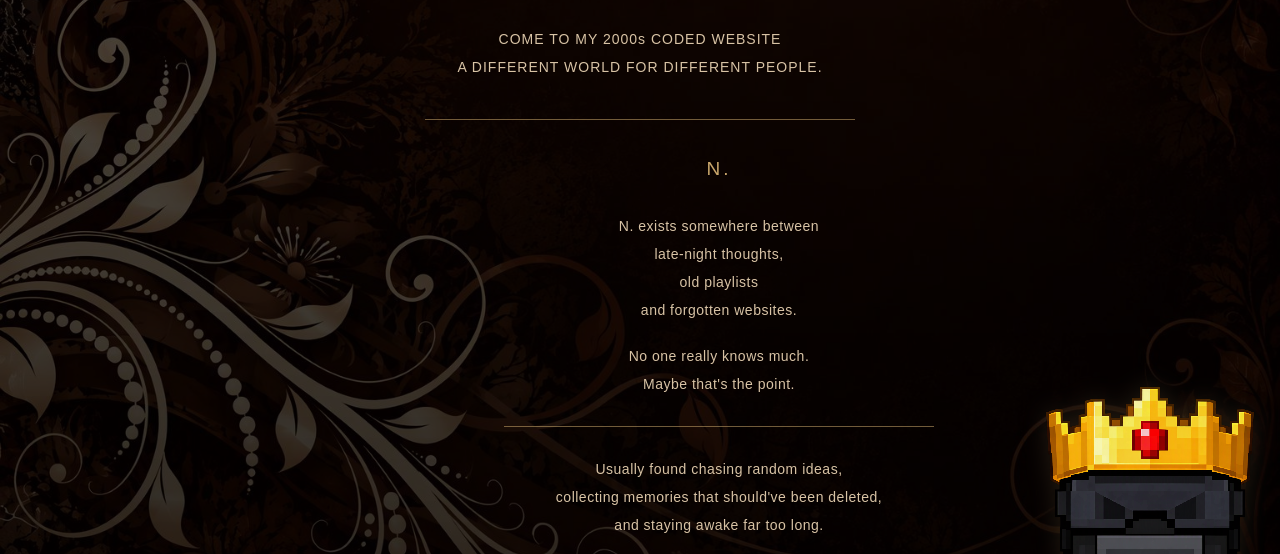
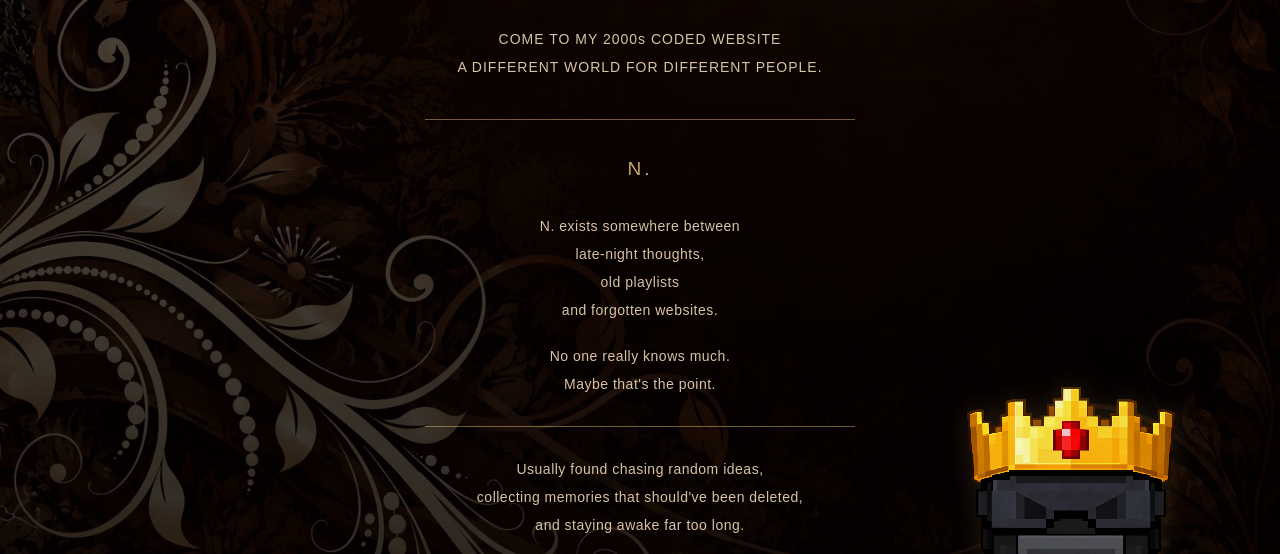
Before and after one commit to abeNathan/cyber_2000s-world, a plain HTML site: page about.html in a window 1280 px wide. Shown: the part 204-758 px from the top of the page. Drawn offline with Linux system fonts and the light colour scheme.

Commit message:
Center About profile layout on page axis

```diff
--- a/about.html
+++ b/about.html
@@ -15,7 +15,7 @@ main{max-width:1050px;margin:0 auto;text-align:center;padding:85px 28px}
 h1{color:#C9A66B;letter-spacing:5px;margin:0 0 28px}
 .tagline{line-height:2;color:#D8C3A5;font:14px/2 Arial,sans-serif;letter-spacing:1px;margin:0 0 38px}
 .divider{width:min(100%,430px);height:1px;border:0;background:rgba(201,166,107,.55);margin:30px auto}
-.profile-layout{position:relative;display:block;text-align:center;width:90vw;max-width:1400px;margin:0 auto;padding:0}.profile-copy{width:100%;max-width:none;margin:0 auto}.profile-copy h2{width:100%;text-align:center}
+.profile-layout{position:relative;display:block;text-align:center;width:90vw;max-width:1400px;margin:0 0 0 50%;transform:translateX(-50%);padding:0}.profile-copy{width:100%;max-width:none;margin:0 auto}.profile-copy h2{width:100%;text-align:center}
 .profile-copy{color:#D8C3A5;font:14px/2 Arial,sans-serif;letter-spacing:.5px}
 .signature{margin:26px 0 0;color:#C9A66B;font:italic 14px/1.8 Georgia,serif;letter-spacing:1px}
 h2{color:#C9A66B;letter-spacing:3px;font-size:19px;font-weight:normal;margin:0 0 24px}
```
